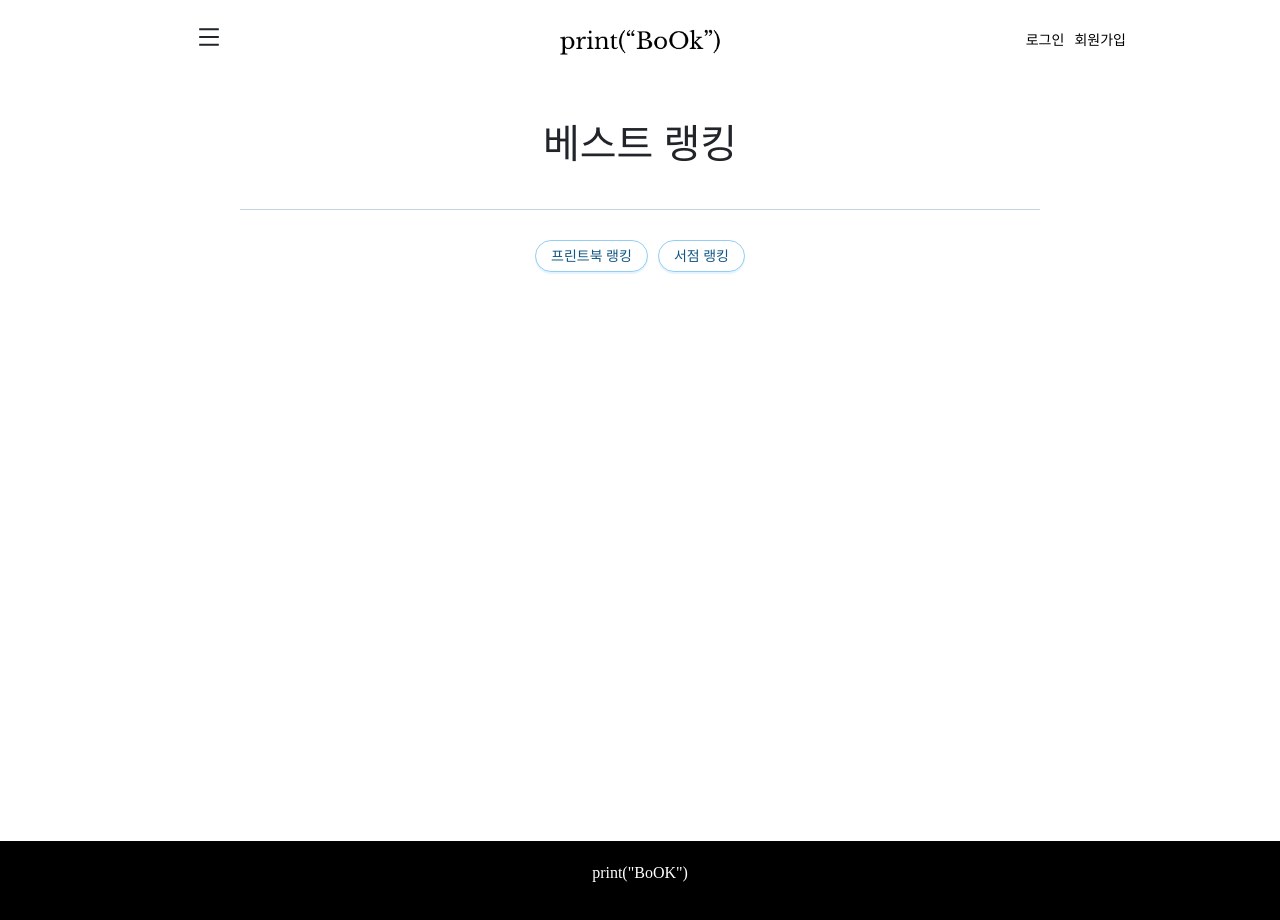
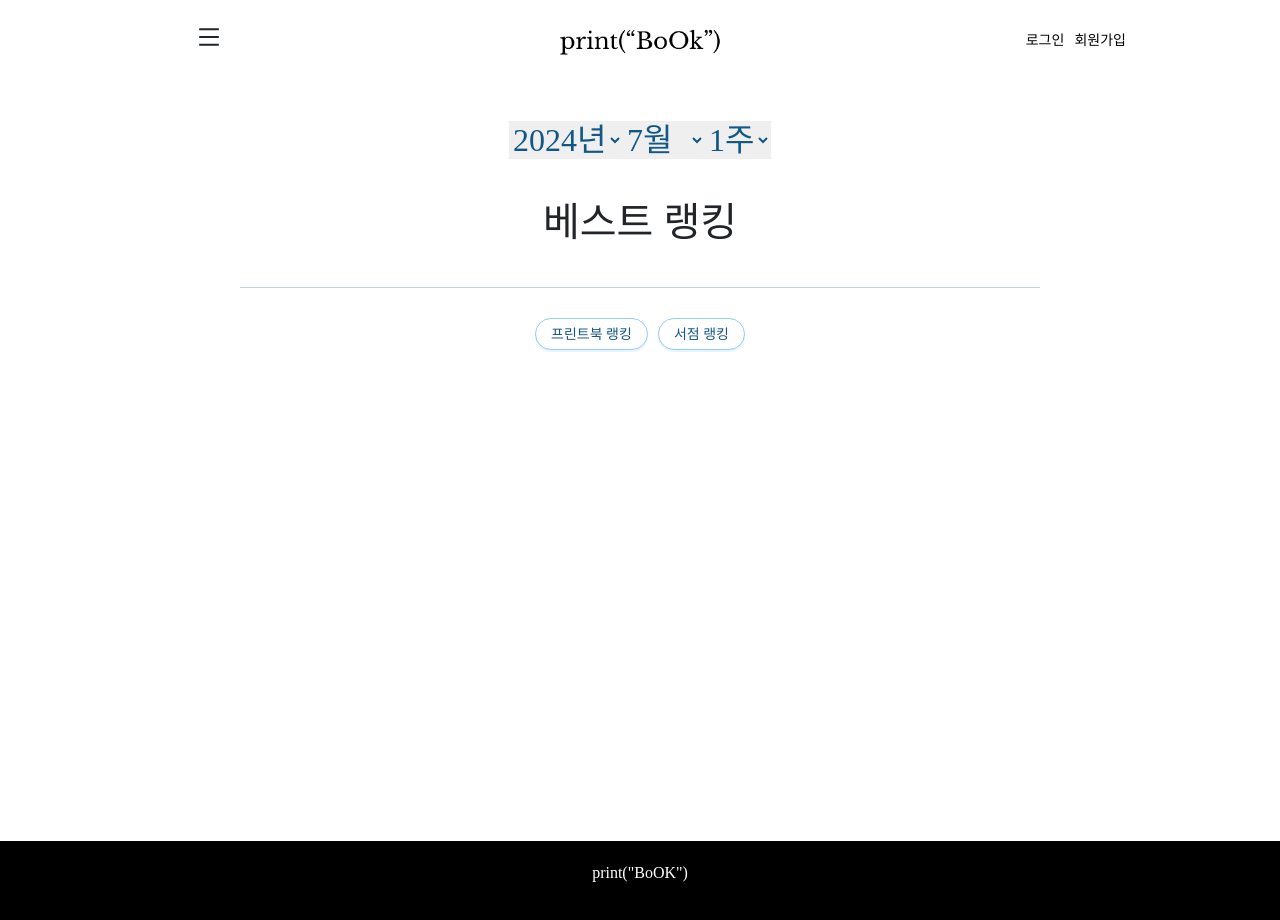
Before and after one commit to printbluee/print_BoOK, a React (Create React App) app in the folder client/: page /bestseller/1 in a window 1280 px wide. Built offline with nearby package versions, Linux system fonts and the light colour scheme; a web font is replaced by a local one.

Commit message:
메인 페이지 광고배너 이미지 레이아웃 수정, 베스트셀러 날짜 선택

```diff
--- a/client/src/components/API/BestRaking/BestRaking.js
+++ b/client/src/components/API/BestRaking/BestRaking.js
@@ -12,8 +12,8 @@ const BestRanking = () => {
   return (
     <div>
       {/* 날짜 */}
-      <div>
-        { DateTime }
+      <div style={{ margin: '40px auto', textAlign: 'center' }}>
+        { <DateTime /> }
       </div>
 
       <div style={{ margin: '40px auto', textAlign: 'center' }}>
--- a/client/src/components/DateTime/DateTime.js
+++ b/client/src/components/DateTime/DateTime.js
@@ -1,55 +1,57 @@
-import React, { useState } from 'react';
+import React, { useState, useEffect } from 'react';
 
-// DateDropdown 컴포넌트가 정의되어 있다고 가정하고 사용합니다.
-const DateDropdown = ({ onDateChange }) => {
-  // 필요한 기능 구현
+const DateTime = () => {
+  // 상태 변수들 설정
+  const [year, setYear] = useState('');
+  const [month, setMonth] = useState('');
+  const [week, setWeek] = useState('');
+
+  // 현재 년도, 월 구하기
+  useEffect(() => {
+    const currentDate = new Date();
+    const currentYear = currentDate.getFullYear();
+    const currentMonth = currentDate.getMonth() + 1; // getMonth()는 0부터 시작하므로 +1 해줍니다.
+
+    setYear(currentYear.toString());
+    setMonth(currentMonth.toString());
+  }, []); // 컴포넌트가 처음 렌더링될 때 한 번만 실행됩니다.
+
+  // 주차 선택 핸들러
+  const handleWeekChange = (event) => {
+    setWeek(event.target.value);
+  };
+
+  // 년도 옵션 생성 (1990년부터 현재 년도까지)
+  const yearOptions = [];
+  const startYear = 1990;
+  const currentYear = new Date().getFullYear();
+  for (let year = startYear; year <= currentYear; year++) {
+    yearOptions.push(<option key={year} value={year}>{year}년</option>);
+  }
+
+  // 월 옵션 생성 (1월부터 12월까지)
+  const monthOptions = [];
+  for (let month = 1; month <= 12; month++) {
+    monthOptions.push(<option key={month} value={month}>{month}월</option>);
+  }
+
   return (
     <div>
-      {/* JSX 내에서 DateDropdown 컴포넌트 사용 예시 */}
-      <select onChange={(e) => onDateChange(e.target.value)}>
-        <option value="2024-07-04">2024-07-04</option>
-        <option value="2024-07-05">2024-07-05</option>
-        {/* 필요한 옵션들을 추가하세요 */}
-      </select>
-    </div>
-  );
-};
+      <h2>
+        <select style={{ border: '0', color: "#135784" }} value={year} onChange={(e) => setYear(e.target.value)}>
+          {yearOptions}
+        </select>
 
-const DateTime = () => {
-  const [selectedDate, setSelectedDate] = useState('');
+        <select style={{ border: '0', color: "#135784" }} value={month} onChange={(e) => setMonth(e.target.value)}>
+          {monthOptions}
+        </select>
 
-  const handleDateChange = (date) => {
-    setSelectedDate(date);
-    // 날짜 변경 시 처리할 로직 추가
-  };
-
-  const IDateDropdown = {
-    onDateChange: handleDateChange,
-    defaultDate: '',
-    className: {
-      container: '',
-      select: '',
-      option: '',
-    },
-    styles: {
-      container: {},
-      select: {},
-      option: {},
-    },
-    selectPlaceholder: {
-      year: '',
-      month: '',
-      day: '',
-    },
-    yearStart: 0,
-    yearEnd: 0,
-  };
-
-  return (
-    <div style={{ margin: '20px auto', textAlign: 'center', color: '#94cef5' }}>
-      <h2>
-        {/* DateDropdown 컴포넌트를 사용할 때 props 전달 */}
-        <DateDropdown onDateChange={IDateDropdown.onDateChange} />
+        <select style={{ border: '0', color: "#135784" }} value={week} onChange={handleWeekChange}>
+          <option value="1">1주</option>
+          <option value="2">2주</option>
+          <option value="3">3주</option>
+          <option value="4">4주</option>
+        </select>
       </h2>
     </div>
   );
--- a/client/src/components/LandingPage/Section/CardNew.js
+++ b/client/src/components/LandingPage/Section/CardNew.js
@@ -38,7 +38,7 @@ const CardNew = () => {
       <Row gutter={[10, 10]} justify="center">
         {data_list.map(data => (
           <React.Fragment key={data.isbn13}>
-            <Col lg={12} md={24} sm={24} xs={24} style={{ display: 'flex', justifyContent: 'center', margin: '5px 0' }}>
+            <Col lg={12} md={24} sm={24} xs={24} style={{ justifyContent: 'center', margin: '5px 0', display: 'flex' }}>
               <CardNewImage
                 src={data.cover}
                 alt={data.title}
--- a/client/src/components/LandingPage/Section/MainImage.js
+++ b/client/src/components/LandingPage/Section/MainImage.js
@@ -5,11 +5,11 @@ const MainImage = () => {
   return (
     <div style={{
       width: '100%',
-      height: '400px',
+      lineHeight: '400px',
       margin: '0 auto',
     }}>
       <div style={{ textAlign: 'center', lineHeight: '400px' }}>
-        <img style={{ width: "100%", lineHeight: '400px', margin: '0 auto' }} src={banner_img} alt="banner"></img>
+        <img style={{ height: '100%', margin: '0 auto' }} src={banner_img} alt="banner"></img>
       </div>
     </div >
   );
```
Also changed, not shown: 15 other files (tests, documents, lock files or other folders).
